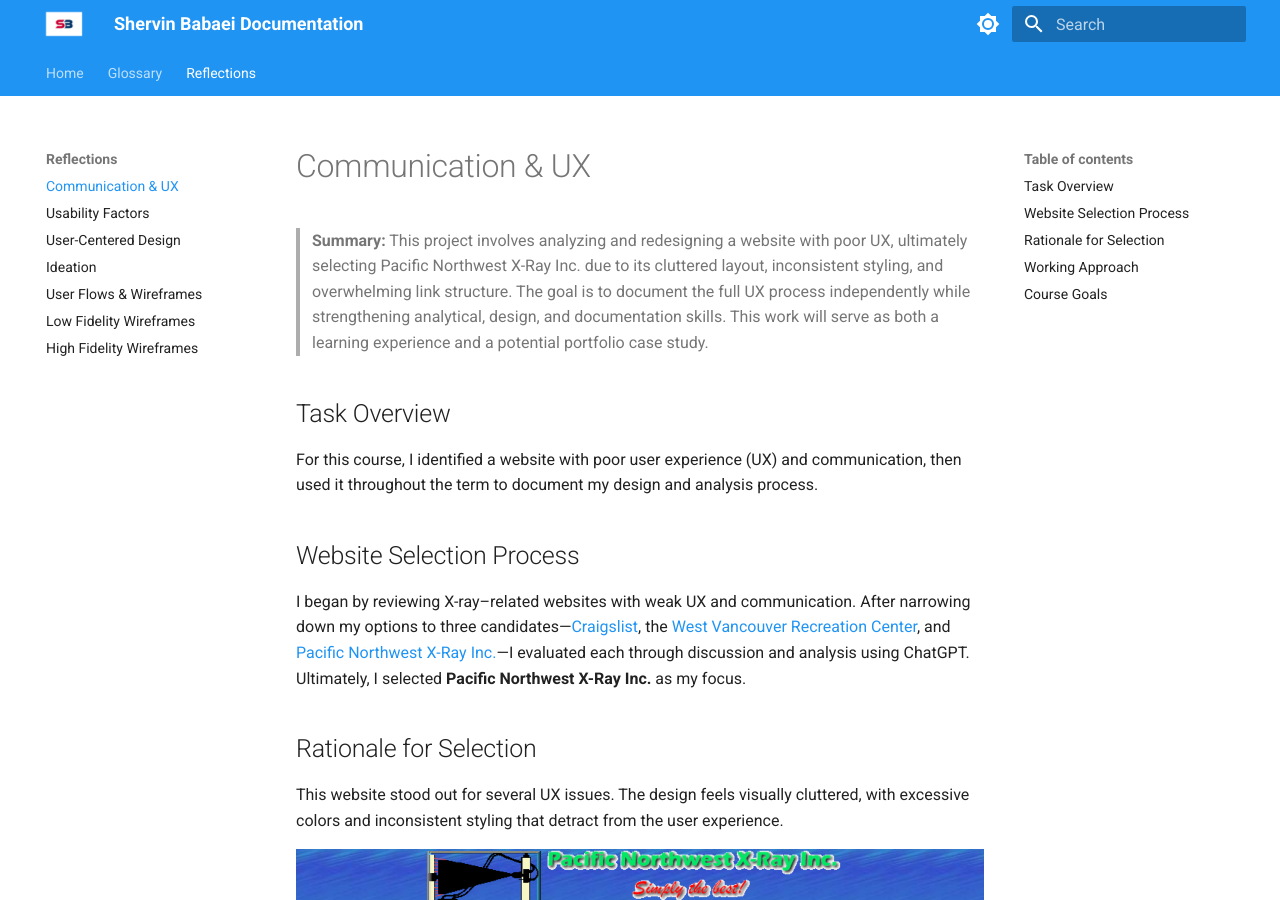
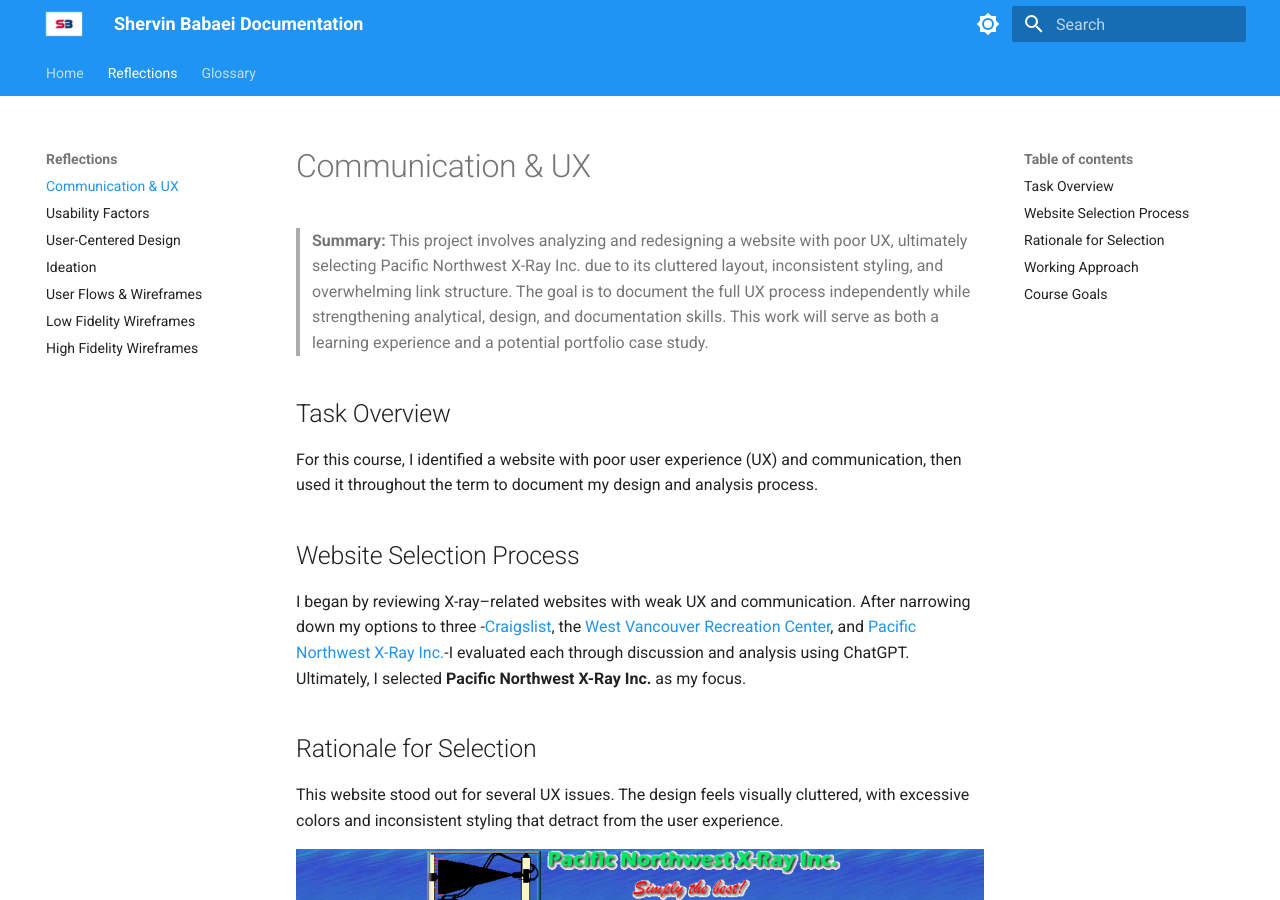
Before and after one commit to ShervinBabaei2007/mkdocs-project-2026, an MkDocs documentation site: the page built from docs/weeks/week1.md, in a window 1280 px wide and 900 px high. Built offline with MkDocs 1.6.1 and Material for MkDocs 9.7.7, drawn with Linux system fonts in a browser that asks for light colours.

Commit message:
docs: small fixes.

```diff
--- a/docs/weeks/week1.md
+++ b/docs/weeks/week1.md
@@ -8,7 +8,7 @@
 
 ## Website Selection Process
 
-I began by reviewing X-ray–related websites with weak UX and communication. After narrowing down my options to three candidates—[Craigslist](https://www.craigslist.com), the [West Vancouver Recreation Center](https://westvancouver.ca/parks-recreation/facilities/west-vancouver-community-centre-aquatic-centre), and [Pacific Northwest X-Ray Inc.](https://www.pnwx.com/)—I evaluated each through discussion and analysis using ChatGPT. Ultimately, I selected **Pacific Northwest X-Ray Inc.** as my focus.
+I began by reviewing X-ray–related websites with weak UX and communication. After narrowing down my options to three -[Craigslist](https://www.craigslist.com), the [West Vancouver Recreation Center](https://westvancouver.ca/parks-recreation/facilities/west-vancouver-community-centre-aquatic-centre), and [Pacific Northwest X-Ray Inc.](https://www.pnwx.com/)-I evaluated each through discussion and analysis using ChatGPT. Ultimately, I selected **Pacific Northwest X-Ray Inc.** as my focus.
 
 ## Rationale for Selection
 
--- a/mkdocs.yml
+++ b/mkdocs.yml
@@ -6,7 +6,6 @@
 
 nav:
   - Home: index.md
-  - Glossary: glossary.md
   - Reflections:
       - Communication & UX: weeks/week1.md
       - Usability Factors: weeks/week2.md
@@ -15,6 +14,7 @@
       - User Flows & Wireframes: weeks/week7-and8.md
       - Low Fidelity Wireframes: weeks/week10.md
       - High Fidelity Wireframes: weeks/week11-12.md
+  - Glossary: glossary.md
 
 theme:
   name: material
```
Also changed, not shown: docs/weeks/week10.md (+1 -1 lines), docs/weeks/week7-and8.md (+2 -2 lines).
